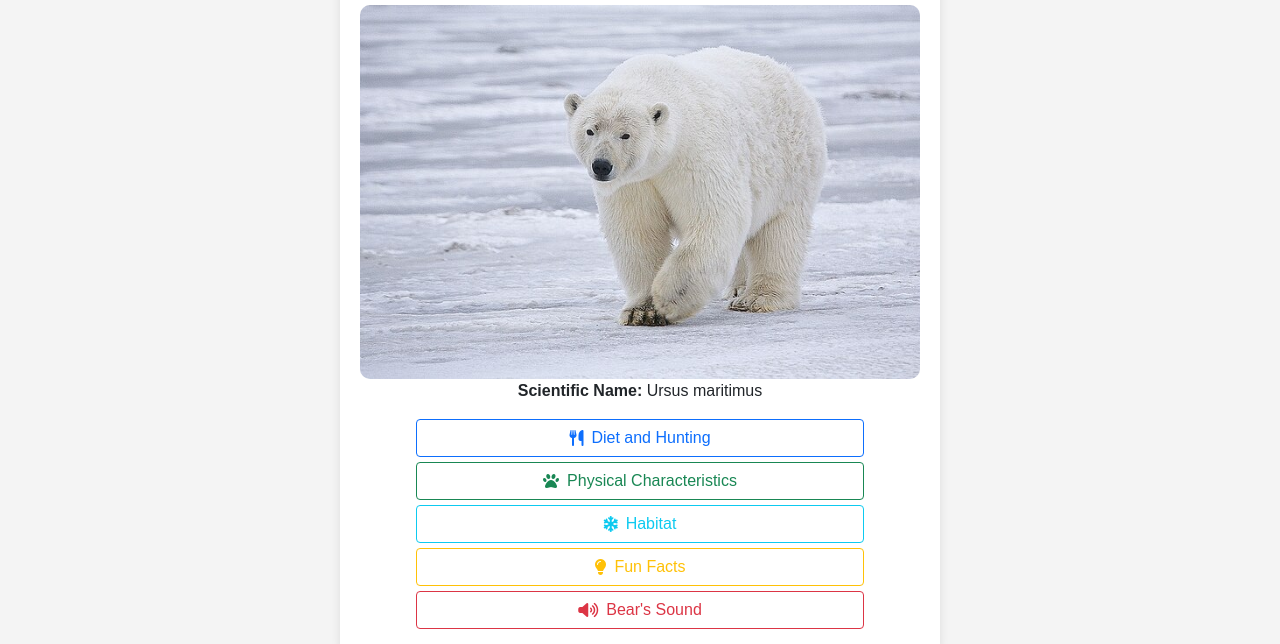
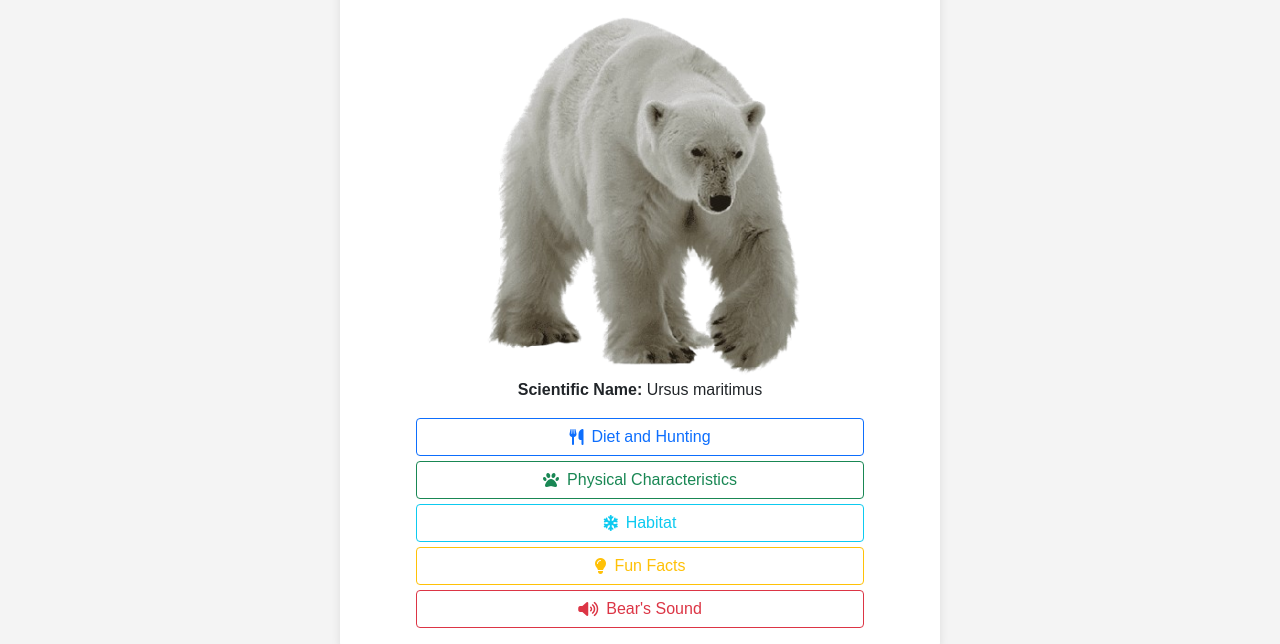
Before and after one commit to luis2001cazares/luis2001cazares.github.io, a plain HTML site: page index.html in a window 1280 px wide. Shown: the part 151-795 px from the top of the page. Drawn offline with nearby package versions, Linux system fonts and the light colour scheme; files whose address does not match are found by name.

Commit message:
imagen png principal

```diff
--- a/index.html
+++ b/index.html
@@ -77,7 +77,7 @@
     <div class="container mt-4">
         <div class="container-custom" id="main">
             <h1 class="text-primary">Polar Bear</h1>
-            <img src="images/oso_polar.jpg" alt="Polar Bear">
+            <img src="images/osopolarpng-removebg-preview.png" alt="Polar Bear">
             <p><strong>Scientific Name:</strong> Ursus maritimus</p>
 
             <button class="btn btn-outline-primary btn-custom" onclick="showInfo('diet')">
```
